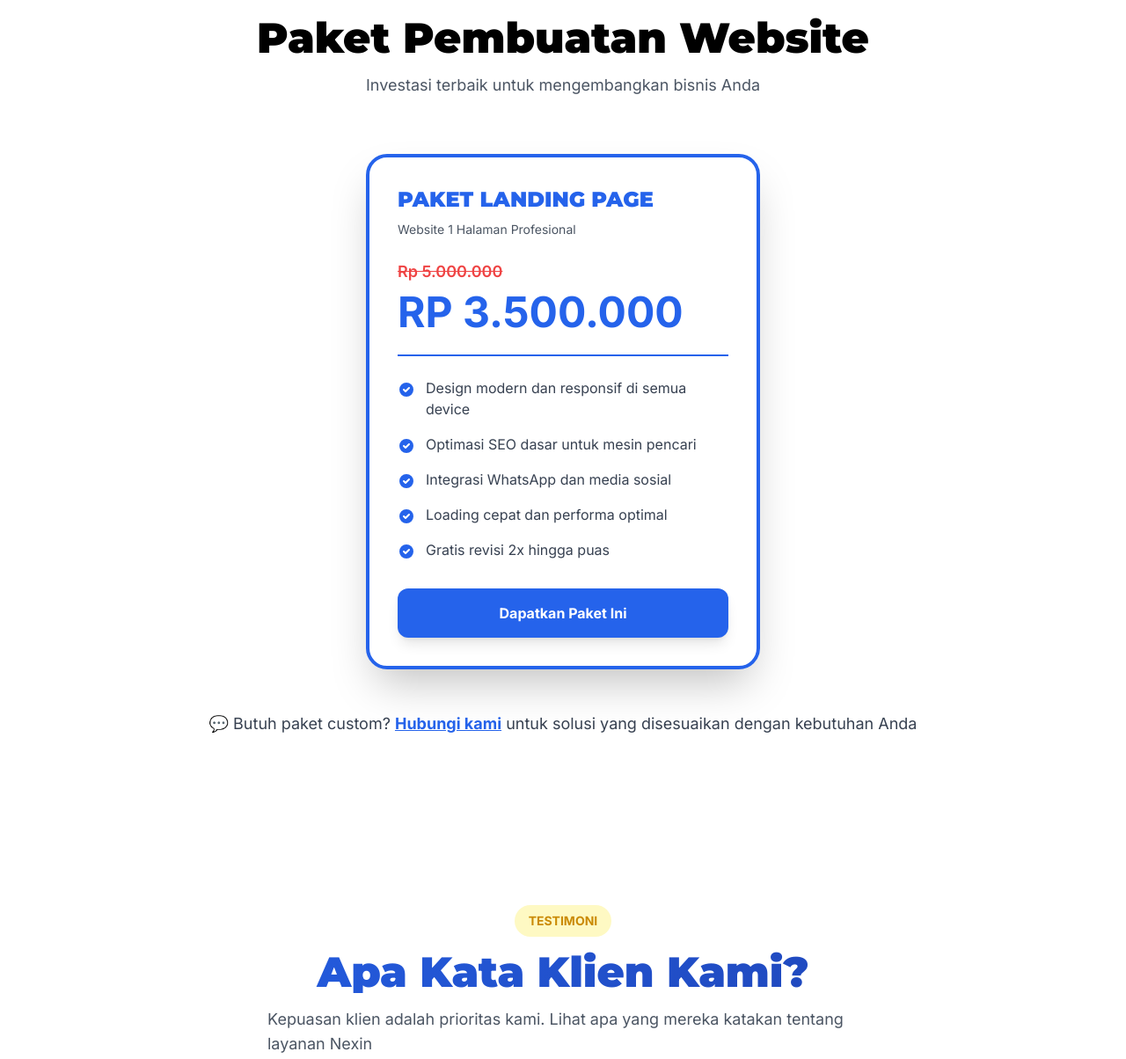
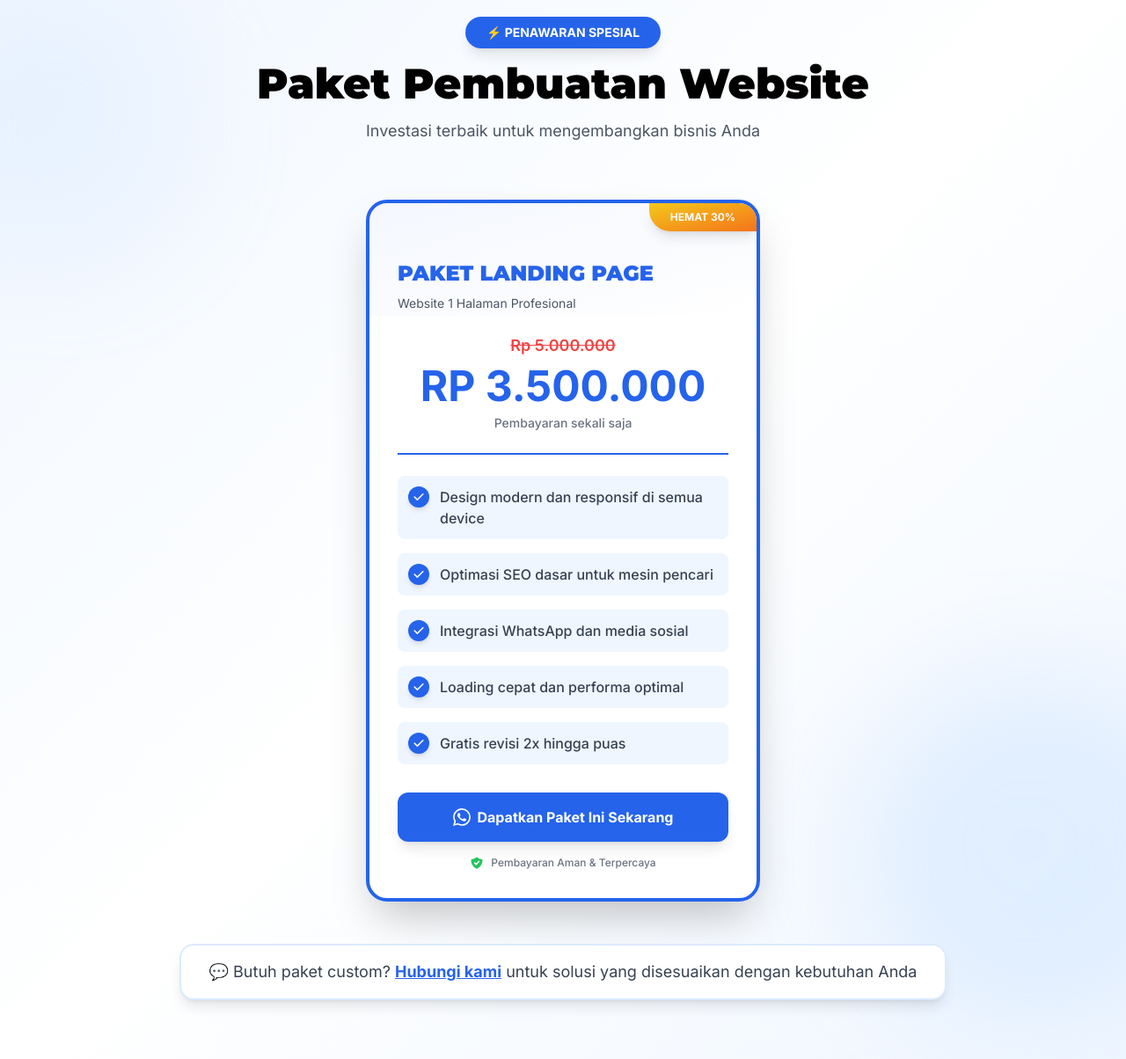
Before and after one commit to Mr-Jansss/PortofolioNexin, a plain HTML site: page index.html in a window 1280 px wide. Shown: the part 2159-3363 px from the top of the page at 88% size. Drawn offline with nearby package versions, Linux system fonts and the light colour scheme.

Commit message:
Add decorative elements to pricing section - gradient background, corner badge, animated blur circles, enhanced features styling

```diff
--- a/index.html
+++ b/index.html
@@ -250,10 +250,17 @@
     </section>
 
     <!-- Pricing Section -->
-    <section id="harga" class="relative bg-white py-24">
-        <div class="mx-auto px-4 container">
+    <section id="harga" class="relative bg-gradient-to-br from-blue-50 via-white to-blue-50 py-24 overflow-hidden">
+        <!-- Decorative Background Elements -->
+        <div class="top-20 -left-20 absolute bg-blue-200 opacity-20 blur-3xl rounded-full w-72 h-72 animate-pulse-glow"></div>
+        <div class="-right-20 bottom-20 absolute bg-blue-300 opacity-20 blur-3xl rounded-full w-96 h-96 animate-pulse-glow"></div>
+
+        <div class="z-10 relative mx-auto px-4 container">
             <!-- Section Title -->
             <div class="mb-16 text-center animate-fade-in-up">
+                <span class="inline-block bg-gradient-to-r from-[#2563EB] to-blue-600 shadow-lg mb-4 px-6 py-2 rounded-full font-bold text-white text-sm">
+                    ⚡ PENAWARAN SPESIAL
+                </span>
                 <h2 class="mb-4 font-black text-black text-4xl md:text-5xl">
                     Paket Pembuatan Website
                 </h2>
@@ -264,65 +271,101 @@
 
             <!-- Pricing Card -->
             <div class="flex justify-center">
-                <div class="relative bg-white shadow-2xl p-8 border-[#2563EB] border-4 rounded-3xl w-full max-w-md card-hover">
-                    <div class="mb-6">
+                <div class="relative bg-white shadow-2xl p-8 border-[#2563EB] border-4 rounded-3xl w-full max-w-md overflow-hidden card-hover">
+                    <!-- Decorative Corner Badge -->
+                    <div class="top-0 right-0 absolute bg-gradient-to-br from-yellow-400 to-orange-500 shadow-lg px-6 py-2 rounded-bl-3xl font-bold text-white text-xs">
+                        HEMAT 30%
+                    </div>
+
+                    <!-- Decorative Pattern -->
+                    <div class="top-0 left-0 absolute bg-gradient-to-br from-[#2563EB] opacity-5 w-full h-32"></div>
+
+                    <div class="z-10 relative mb-6 pt-8">
                         <h3 class="mb-2 font-black text-[#2563EB] text-2xl">PAKET LANDING PAGE</h3>
                         <p class="text-gray-600 text-sm">Website 1 Halaman Profesional</p>
                     </div>
 
-                    <div class="mb-6">
-                        <p class="mb-2 font-semibold text-red-500 text-lg line-through">Rp 5.000.000</p>
+                    <div class="z-10 relative mb-6">
+                        <div class="flex justify-center items-baseline gap-2">
+                            <p class="font-semibold text-red-500 text-lg line-through">Rp 5.000.000</p>
+                        </div>
+                        <div class="flex justify-center items-center gap-2 mt-2">
                             <p class="font-black text-[#2563EB] text-5xl">RP 3.500.000</p>
                         </div>
+                        <p class="mt-2 font-medium text-gray-500 text-sm text-center">Pembayaran sekali saja</p>
+                    </div>
 
-                    <div class="mb-6 border-[#2563EB] border-t-2"></div>
+                    <div class="z-10 relative mb-6 border-[#2563EB] border-t-2"></div>
 
-                    <ul class="space-y-4 mb-8">
-                        <li class="flex items-start">
-                            <svg class="flex-shrink-0 mt-1 mr-3 w-5 h-5 text-[#2563EB]" fill="currentColor" viewBox="0 0 20 20">
-                                <path fill-rule="evenodd" d="M10 18a8 8 0 100-16 8 8 0 000 16zm3.707-9.293a1 1 0 00-1.414-1.414L9 10.586 7.707 9.293a1 1 0 00-1.414 1.414l2 2a1 1 0 001.414 0l4-4z" clip-rule="evenodd"></path>
+                    <ul class="z-10 relative space-y-4 mb-8">
+                        <li class="flex items-start bg-blue-50 hover:bg-blue-100 p-3 rounded-lg transition-all duration-300">
+                            <div class="flex flex-shrink-0 justify-center items-center bg-[#2563EB] shadow-md mr-3 rounded-full w-6 h-6">
+                                <svg class="w-4 h-4 text-white" fill="currentColor" viewBox="0 0 20 20">
+                                    <path fill-rule="evenodd" d="M16.707 5.293a1 1 0 010 1.414l-8 8a1 1 0 01-1.414 0l-4-4a1 1 0 011.414-1.414L8 12.586l7.293-7.293a1 1 0 011.414 0z" clip-rule="evenodd"></path>
                                 </svg>
-                            <span class="text-gray-700">Design modern dan responsif di semua device</span>
+                            </div>
+                            <span class="font-medium text-gray-700">Design modern dan responsif di semua device</span>
                         </li>
-                        <li class="flex items-start">
-                            <svg class="flex-shrink-0 mt-1 mr-3 w-5 h-5 text-[#2563EB]" fill="currentColor" viewBox="0 0 20 20">
-                                <path fill-rule="evenodd" d="M10 18a8 8 0 100-16 8 8 0 000 16zm3.707-9.293a1 1 0 00-1.414-1.414L9 10.586 7.707 9.293a1 1 0 00-1.414 1.414l2 2a1 1 0 001.414 0l4-4z" clip-rule="evenodd"></path>
+                        <li class="flex items-start bg-blue-50 hover:bg-blue-100 p-3 rounded-lg transition-all duration-300">
+                            <div class="flex flex-shrink-0 justify-center items-center bg-[#2563EB] shadow-md mr-3 rounded-full w-6 h-6">
+                                <svg class="w-4 h-4 text-white" fill="currentColor" viewBox="0 0 20 20">
+                                    <path fill-rule="evenodd" d="M16.707 5.293a1 1 0 010 1.414l-8 8a1 1 0 01-1.414 0l-4-4a1 1 0 011.414-1.414L8 12.586l7.293-7.293a1 1 0 011.414 0z" clip-rule="evenodd"></path>
                                 </svg>
-                            <span class="text-gray-700">Optimasi SEO dasar untuk mesin pencari</span>
+                            </div>
+                            <span class="font-medium text-gray-700">Optimasi SEO dasar untuk mesin pencari</span>
                         </li>
-                        <li class="flex items-start">
-                            <svg class="flex-shrink-0 mt-1 mr-3 w-5 h-5 text-[#2563EB]" fill="currentColor" viewBox="0 0 20 20">
-                                <path fill-rule="evenodd" d="M10 18a8 8 0 100-16 8 8 0 000 16zm3.707-9.293a1 1 0 00-1.414-1.414L9 10.586 7.707 9.293a1 1 0 00-1.414 1.414l2 2a1 1 0 001.414 0l4-4z" clip-rule="evenodd"></path>
+                        <li class="flex items-start bg-blue-50 hover:bg-blue-100 p-3 rounded-lg transition-all duration-300">
+                            <div class="flex flex-shrink-0 justify-center items-center bg-[#2563EB] shadow-md mr-3 rounded-full w-6 h-6">
+                                <svg class="w-4 h-4 text-white" fill="currentColor" viewBox="0 0 20 20">
+                                    <path fill-rule="evenodd" d="M16.707 5.293a1 1 0 010 1.414l-8 8a1 1 0 01-1.414 0l-4-4a1 1 0 011.414-1.414L8 12.586l7.293-7.293a1 1 0 011.414 0z" clip-rule="evenodd"></path>
                                 </svg>
-                            <span class="text-gray-700">Integrasi WhatsApp dan media sosial</span>
+                            </div>
+                            <span class="font-medium text-gray-700">Integrasi WhatsApp dan media sosial</span>
                         </li>
-                        <li class="flex items-start">
-                            <svg class="flex-shrink-0 mt-1 mr-3 w-5 h-5 text-[#2563EB]" fill="currentColor" viewBox="0 0 20 20">
-                                <path fill-rule="evenodd" d="M10 18a8 8 0 100-16 8 8 0 000 16zm3.707-9.293a1 1 0 00-1.414-1.414L9 10.586 7.707 9.293a1 1 0 00-1.414 1.414l2 2a1 1 0 001.414 0l4-4z" clip-rule="evenodd"></path>
+                        <li class="flex items-start bg-blue-50 hover:bg-blue-100 p-3 rounded-lg transition-all duration-300">
+                            <div class="flex flex-shrink-0 justify-center items-center bg-[#2563EB] shadow-md mr-3 rounded-full w-6 h-6">
+                                <svg class="w-4 h-4 text-white" fill="currentColor" viewBox="0 0 20 20">
+                                    <path fill-rule="evenodd" d="M16.707 5.293a1 1 0 010 1.414l-8 8a1 1 0 01-1.414 0l-4-4a1 1 0 011.414-1.414L8 12.586l7.293-7.293a1 1 0 011.414 0z" clip-rule="evenodd"></path>
                                 </svg>
-                            <span class="text-gray-700">Loading cepat dan performa optimal</span>
+                            </div>
+                            <span class="font-medium text-gray-700">Loading cepat dan performa optimal</span>
                         </li>
-                        <li class="flex items-start">
-                            <svg class="flex-shrink-0 mt-1 mr-3 w-5 h-5 text-[#2563EB]" fill="currentColor" viewBox="0 0 20 20">
-                                <path fill-rule="evenodd" d="M10 18a8 8 0 100-16 8 8 0 000 16zm3.707-9.293a1 1 0 00-1.414-1.414L9 10.586 7.707 9.293a1 1 0 00-1.414 1.414l2 2a1 1 0 001.414 0l4-4z" clip-rule="evenodd"></path>
+                        <li class="flex items-start bg-blue-50 hover:bg-blue-100 p-3 rounded-lg transition-all duration-300">
+                            <div class="flex flex-shrink-0 justify-center items-center bg-[#2563EB] shadow-md mr-3 rounded-full w-6 h-6">
+                                <svg class="w-4 h-4 text-white" fill="currentColor" viewBox="0 0 20 20">
+                                    <path fill-rule="evenodd" d="M16.707 5.293a1 1 0 010 1.414l-8 8a1 1 0 01-1.414 0l-4-4a1 1 0 011.414-1.414L8 12.586l7.293-7.293a1 1 0 011.414 0z" clip-rule="evenodd"></path>
                                 </svg>
-                            <span class="text-gray-700">Gratis revisi 2x hingga puas</span>
+                            </div>
+                            <span class="font-medium text-gray-700">Gratis revisi 2x hingga puas</span>
                         </li>
                     </ul>
 
                     <a href="https://wa.me/6281248654478?text=Halo%20tim%20Nexin,%20saya%20tertarik%20dengan%20Paket%20Landing%20Page"
                        target="_blank"
-                       class="block bg-[#2563EB] hover:bg-blue-700 shadow-lg hover:shadow-xl py-4 rounded-xl font-bold text-white text-center transition-all duration-300">
-                        Dapatkan Paket Ini
+                       class="z-10 relative flex justify-center items-center gap-2 bg-gradient-to-r from-[#2563EB] hover:from-blue-600 to-blue-600 hover:to-[#2563EB] shadow-lg hover:shadow-2xl py-4 rounded-xl font-bold text-white text-center hover:scale-105 transition-all duration-300">
+                        <svg class="w-5 h-5" fill="currentColor" viewBox="0 0 24 24">
+                            <path d="M17.472 14.382c-.297-.149-1.758-.867-2.03-.967-.273-.099-.471-.148-.67.15-.197.297-.767.966-.94 1.164-.173.199-.347.223-.644.075-.297-.15-1.255-.463-2.39-1.475-.883-.788-1.48-1.761-1.653-2.059-.173-.297-.018-.458.13-.606.134-.133.298-.347.446-.52.149-.174.198-.298.298-.497.099-.198.05-.371-.025-.52-.075-.149-.669-1.612-.916-2.207-.242-.579-.487-.5-.669-.51-.173-.008-.371-.01-.57-.01-.198 0-.52.074-.792.372-.272.297-1.04 1.016-1.04 2.479 0 1.462 1.065 2.875 1.213 3.074.149.198 2.096 3.2 5.077 4.487.709.306 1.262.489 1.694.625.712.227 1.36.195 1.871.118.571-.085 1.758-.719 2.006-1.413.248-.694.248-1.289.173-1.413-.074-.124-.272-.198-.57-.347m-5.421 7.403h-.004a9.87 9.87 0 01-5.031-1.378l-.361-.214-3.741.982.998-3.648-.235-.374a9.86 9.86 0 01-1.51-5.26c.001-5.45 4.436-9.884 9.888-9.884 2.64 0 5.122 1.03 6.988 2.898a9.825 9.825 0 012.893 6.994c-.003 5.45-4.437 9.884-9.885 9.884m8.413-18.297A11.815 11.815 0 0012.05 0C5.495 0 .16 5.335.157 11.892c0 2.096.547 4.142 1.588 5.945L.057 24l6.305-1.654a11.882 11.882 0 005.683 1.448h.005c6.554 0 11.89-5.335 11.893-11.893a11.821 11.821 0 00-3.48-8.413Z"/>
+                        </svg>
+                        Dapatkan Paket Ini Sekarang
                     </a>
+
+                    <!-- Trust Badge -->
+                    <div class="flex justify-center items-center gap-2 mt-4 text-gray-500 text-xs text-center">
+                        <svg class="w-4 h-4 text-green-500" fill="currentColor" viewBox="0 0 20 20">
+                            <path fill-rule="evenodd" d="M2.166 4.999A11.954 11.954 0 0010 1.944 11.954 11.954 0 0017.834 5c.11.65.166 1.32.166 2.001 0 5.225-3.34 9.67-8 11.317C5.34 16.67 2 12.225 2 7c0-.682.057-1.35.166-2.001zm11.541 3.708a1 1 0 00-1.414-1.414L9 10.586 7.707 9.293a1 1 0 00-1.414 1.414l2 2a1 1 0 001.414 0l4-4z" clip-rule="evenodd"></path>
+                        </svg>
+                        <span class="font-medium">Pembayaran Aman & Terpercaya</span>
+                    </div>
                 </div>
             </div>
 
             <!-- Additional Info -->
-            <div class="mt-12 text-center">
+            <div class="mt-12 text-center animate-fade-in-up">
+                <div class="inline-block bg-white shadow-lg px-8 py-4 border-2 border-blue-100 rounded-2xl">
                     <p class="text-gray-700 text-lg">
                         💬 Butuh paket custom? <a href="https://wa.me/6281248654478?text=Halo%20tim%20Nexin,%20saya%20ingin%20konsultasi%20paket%20custom" target="_blank" class="font-bold text-[#2563EB] hover:text-blue-700 underline">Hubungi kami</a> untuk solusi yang disesuaikan dengan kebutuhan Anda
                     </p>
+                </div>
             </div>
         </div>
     </section>
```
Lines whose indentation alone changed are shown as unchanged.
